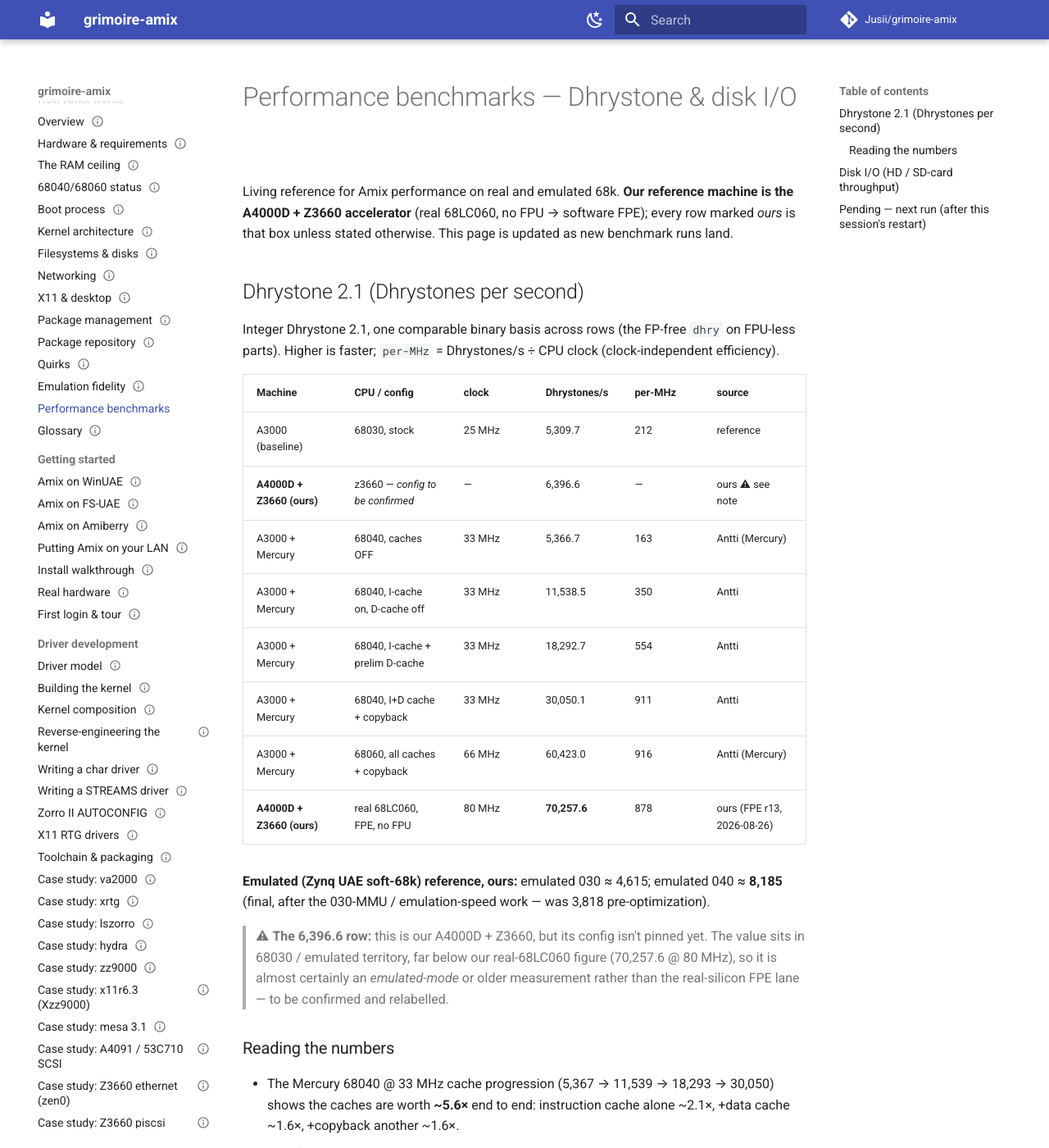
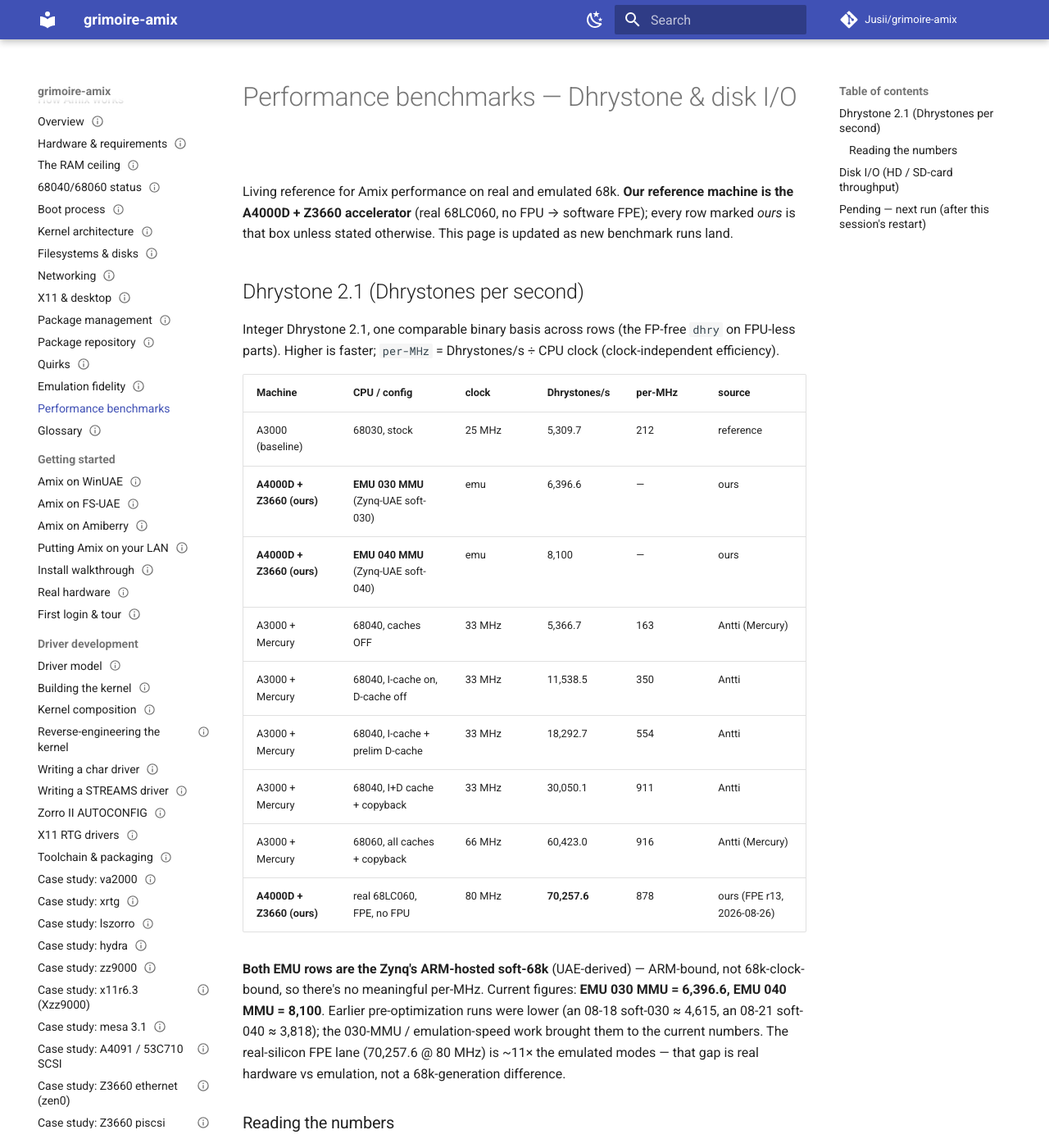
Before and after one commit to jusii/grimoire-amix, an MkDocs documentation site: the page built from docs/how-it-works/performance-benchmarks.md, in a window 1280 px wide and 1400 px high. Shown: the whole window at 82% size. Built offline with MkDocs 1.6.1 and Material for MkDocs 9.7.7, drawn with Linux system fonts in a browser that asks for light colours; comment, search, counter and statistics services are not loaded.

Commit message:
benchmarks: label the two emulated rows (EMU 030 MMU 6396.6, EMU 040 MMU 8100)
The 6396.6 'ours' row is our Zynq-UAE soft-030 (EMU 030 MMU), not the real
LC060 lane; added the soft-040 row (EMU 040 MMU 8100). Both ARM-bound, no
per-MHz. Real-silicon FPE (70257.6 @80) is ~11x the emulated modes.

```diff
--- a/docs/how-it-works/performance-benchmarks.md
+++ b/docs/how-it-works/performance-benchmarks.md
@@ -12,7 +12,8 @@
 | Machine | CPU / config | clock | Dhrystones/s | per-MHz | source |
 |---|---|---|---|---|---|
 | A3000 (baseline) | 68030, stock | 25 MHz | 5,309.7 | 212 | reference |
-| **A4000D + Z3660 (ours)** | z3660 — *config to be confirmed* | — | 6,396.6 | — | ours ⚠ see note |
+| **A4000D + Z3660 (ours)** | **EMU 030 MMU** (Zynq-UAE soft-030) | emu | 6,396.6 | — | ours |
+| **A4000D + Z3660 (ours)** | **EMU 040 MMU** (Zynq-UAE soft-040) | emu | 8,100 | — | ours |
 | A3000 + Mercury | 68040, caches OFF | 33 MHz | 5,366.7 | 163 | Antti (Mercury) |
 | A3000 + Mercury | 68040, I-cache on, D-cache off | 33 MHz | 11,538.5 | 350 | Antti |
 | A3000 + Mercury | 68040, I-cache + prelim D-cache | 33 MHz | 18,292.7 | 554 | Antti |
@@ -20,13 +21,11 @@
 | A3000 + Mercury | 68060, all caches + copyback | 66 MHz | 60,423.0 | 916 | Antti (Mercury) |
 | **A4000D + Z3660 (ours)** | real 68LC060, FPE, no FPU | 80 MHz | **70,257.6** | 878 | ours (FPE r13, 2026-08-26) |
 
-**Emulated (Zynq UAE soft-68k) reference, ours:** emulated 030 ≈ 4,615; emulated 040 ≈ **8,185** (final,
-after the 030-MMU / emulation-speed work — was 3,818 pre-optimization).
-
-> ⚠ **The 6,396.6 row:** this is our A4000D + Z3660, but its config isn't pinned yet. The value sits in
-> 68030 / emulated territory, far below our real-68LC060 figure (70,257.6 @ 80 MHz), so it is almost
-> certainly an *emulated-mode* or older measurement rather than the real-silicon FPE lane — to be confirmed
-> and relabelled.
+**Both EMU rows are the Zynq's ARM-hosted soft-68k** (UAE-derived) — ARM-bound, not 68k-clock-bound, so
+there's no meaningful per-MHz. Current figures: **EMU 030 MMU = 6,396.6, EMU 040 MMU = 8,100**. Earlier
+pre-optimization runs were lower (an 08-18 soft-030 ≈ 4,615, an 08-21 soft-040 ≈ 3,818); the 030-MMU /
+emulation-speed work brought them to the current numbers. The real-silicon FPE lane (70,257.6 @ 80 MHz) is
+~11× the emulated modes — that gap is real hardware vs emulation, not a 68k-generation difference.
 
 ### Reading the numbers
 - The Mercury 68040 @ 33 MHz cache progression (5,367 → 11,539 → 18,293 → 30,050) shows the caches are
```
